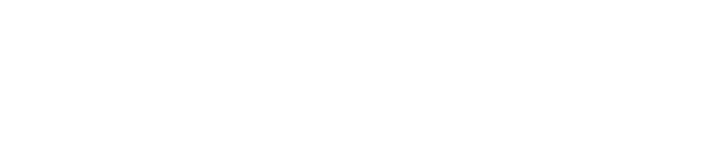
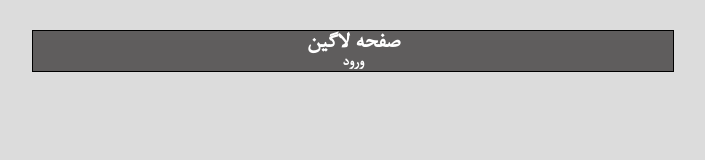
Before and after one commit to amir-jm/git-project-2, a website: page index.html in a window 1280 px wide. Shown: the whole page, without its empty margins (287-992 px from the left). Drawn offline with Linux system fonts and the light colour scheme.

Commit message:
create header of login

```diff
--- a/index.html
+++ b/index.html
@@ -7,6 +7,12 @@
     <link rel="stylesheet" href="style.css" />
   </head>
   <body>
+    <div class="container">
+      <header>
+        <h2>صفحه لاگین</h2>
+        <h4>ورود</h4>
+      </header>
 
+    </div>
   </body>
 </html>
--- a/style.css
+++ b/style.css
@@ -0,0 +1,28 @@
+body{
+    background-color: #11111125;
+    font-family: bnazanin;
+    margin: 0px;
+    padding: 0px;
+}
+@font-face {
+        font-family: bnazanin;
+        src: url(./bnazanin.TTF);
+    }
+.container{
+    background-color: whitesmoke;
+    border: 1px solid black;
+    margin: 30px auto;
+    width: 50%;
+    padding-top: 0px;
+}
+header{
+
+    background-color: #555353ee;
+    color: white;
+    width: 100%;
+    text-align: center;
+
+}
+header h2,h4{
+    margin: 0;
+}
```
